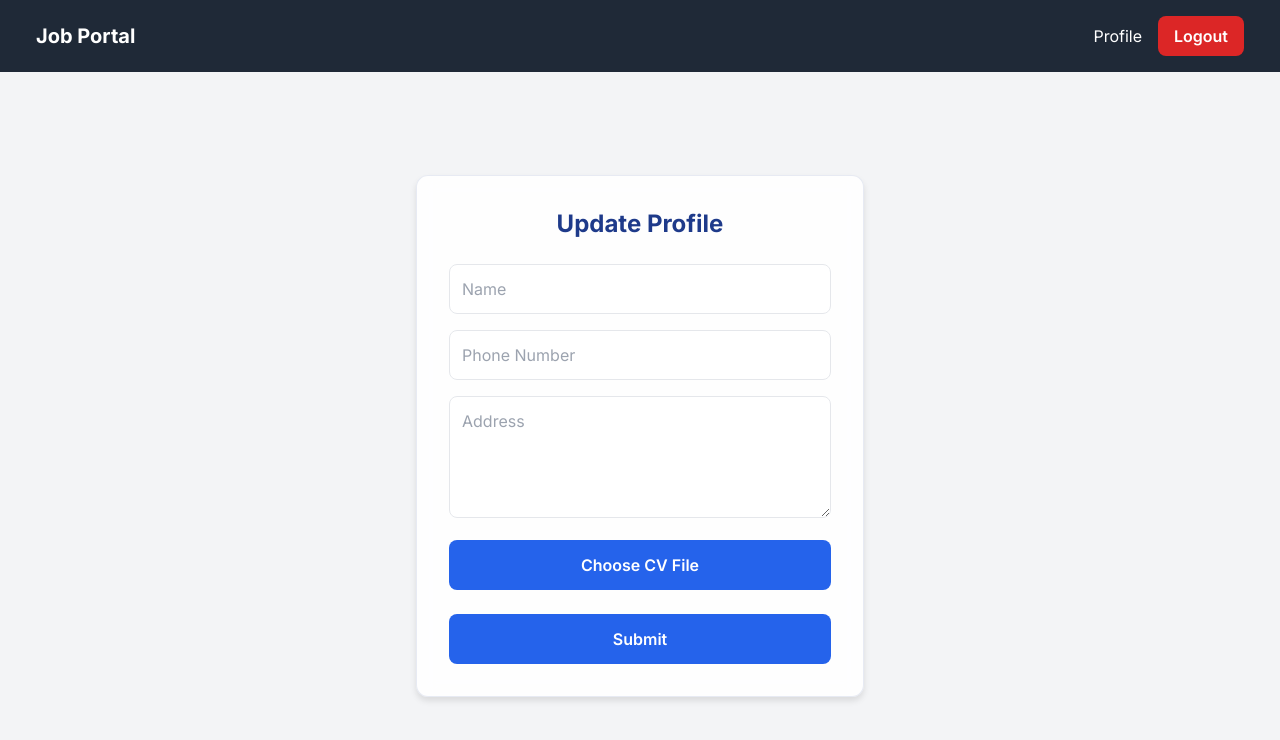
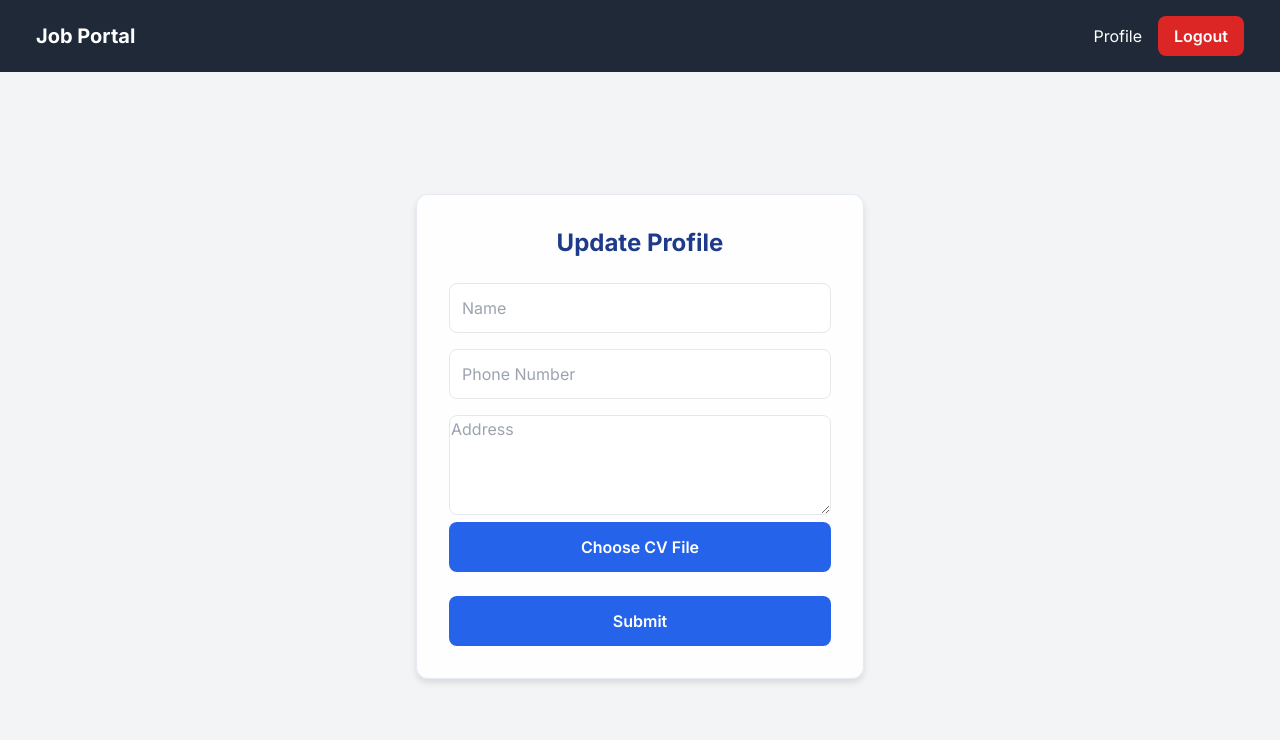
Before and after one commit to centennialinfotech/jobportal-front, a React (Vite) app: page /profile in a window 1280 px wide. Shown: the top 740 px of the page. Built offline with nearby package versions, Linux system fonts and the light colour scheme; sample sign-in values are in the browser's storage.

Commit message:
css change

```diff
--- a/src/index.css
+++ b/src/index.css
@@ -75,8 +75,8 @@ main {
 
 .textarea-field {
   width: 100%;
-  padding: 12px;
-  margin-bottom: 16px;
+  padding: 1px;
+  margin-bottom: 1px;
   border: 1px solid #E5E7EB;
   border-radius: 8px;
   color: theme('colors.text');
@@ -133,7 +133,7 @@ main {
 .error-message {
   color: theme('colors.error');
   font-size: 14px;
-  margin-top: 4px;
+  margin: -10px 10px 15px;
   animation: fadeIn 0.3s ease-out;
 }
 
```
